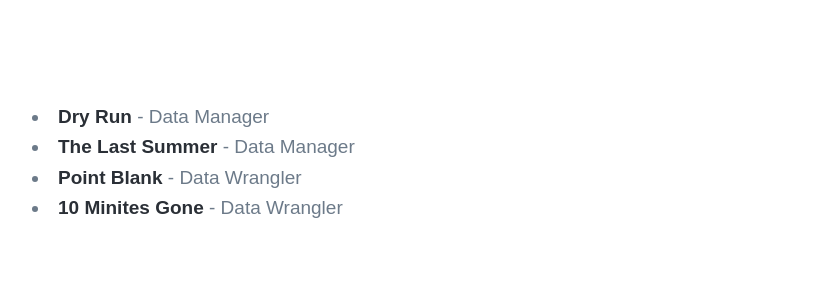
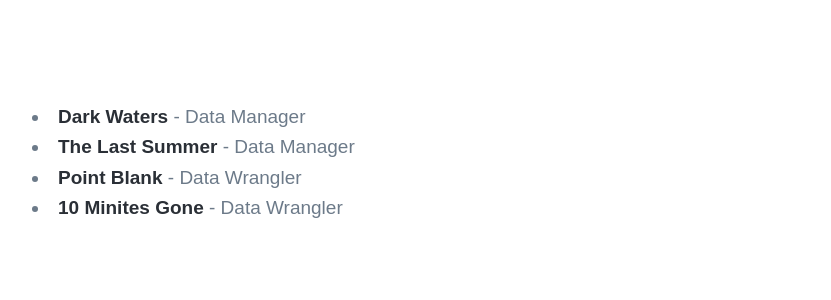
Before and after one commit to qpskcn1/ghpage-2019, a Jekyll site: the page built from _pages/films.md, in a window 1280 px wide. Shown: the part 242-542 px from the top of the page, without its empty margins (224-1055 px from the left). Built offline with Jekyll 4.4.1, drawn with Linux system fonts in a browser that asks for light colours; nearby versions of some CDN libraries; some web fonts are replaced.

Commit message:
Update film page

```diff
--- a/_pages/films.md
+++ b/_pages/films.md
@@ -2,12 +2,12 @@
 title: Films
 subtitle:
 description:
-featured_image: '/images/films/the_last_summer.jpg'
+featured_image: '/images/films/dark_waters.jpg'
 ---
 
 <div class="films">
     <ul>
-        <li> <a target="_blank" href="https://www.imdb.com/title/tt9071322/">Dry Run</a> - Data Manager</li>
+        <li> <a target="_blank" href="https://www.imdb.com/title/tt9071322/">Dark Waters</a> - Data Manager</li>
         <li> <a target="_blank" href="https://www.imdb.com/title/tt7957694/">The Last Summer</a> - Data Manager</li>
         <li> <a target="_blank" href="https://www.imdb.com/title/tt2499472/">Point Blank</a> - Data Wrangler</li>
         <li> <a target="_blank" href="https://www.imdb.com/title/tt8809652/">10 Minites Gone</a> - Data Wrangler</li>
```
Also changed, not shown: images/films/10_minutes_gone.jpg (added), images/films/dark_waters.jpg (added), images/films/point_blank.jpg (added).
